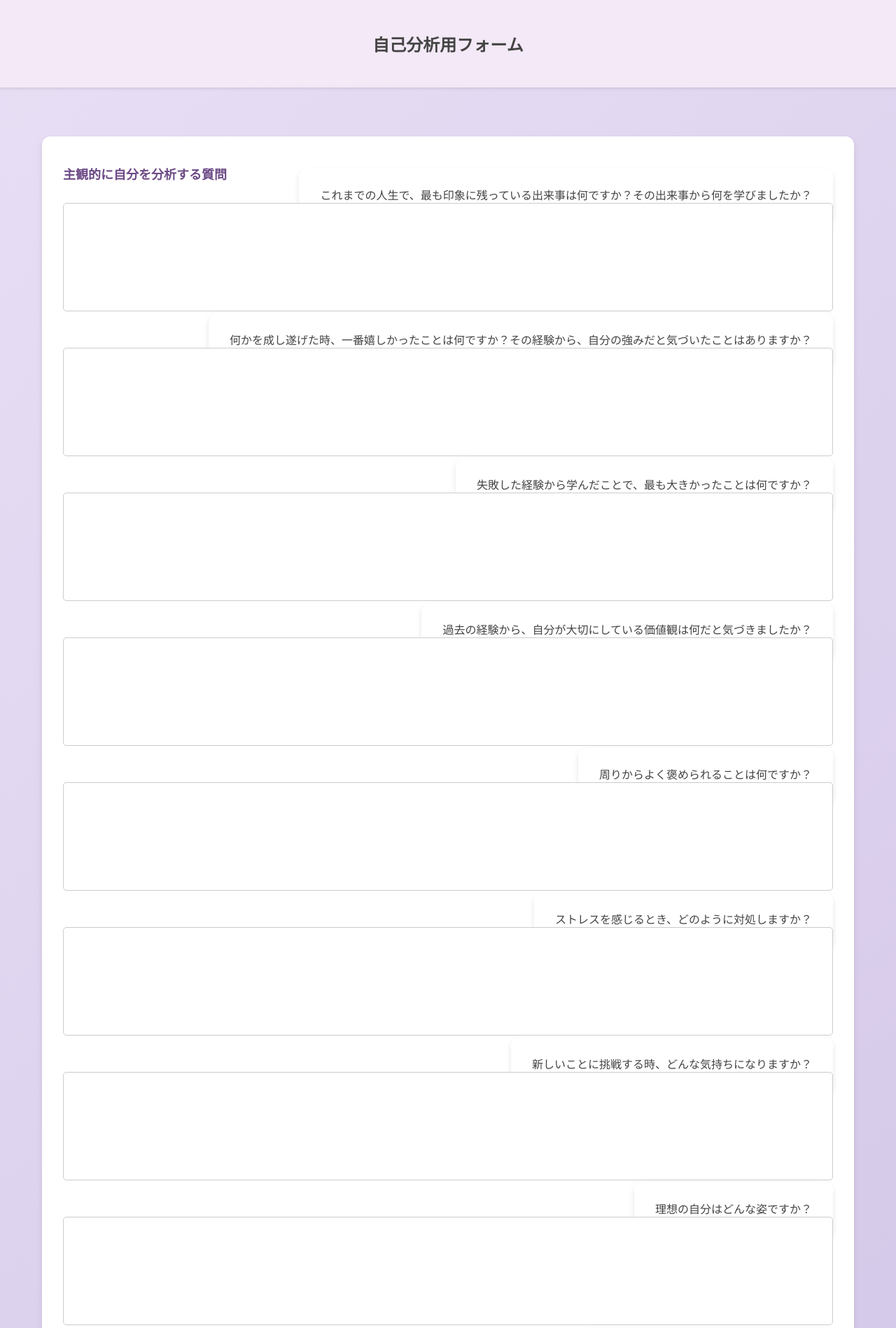
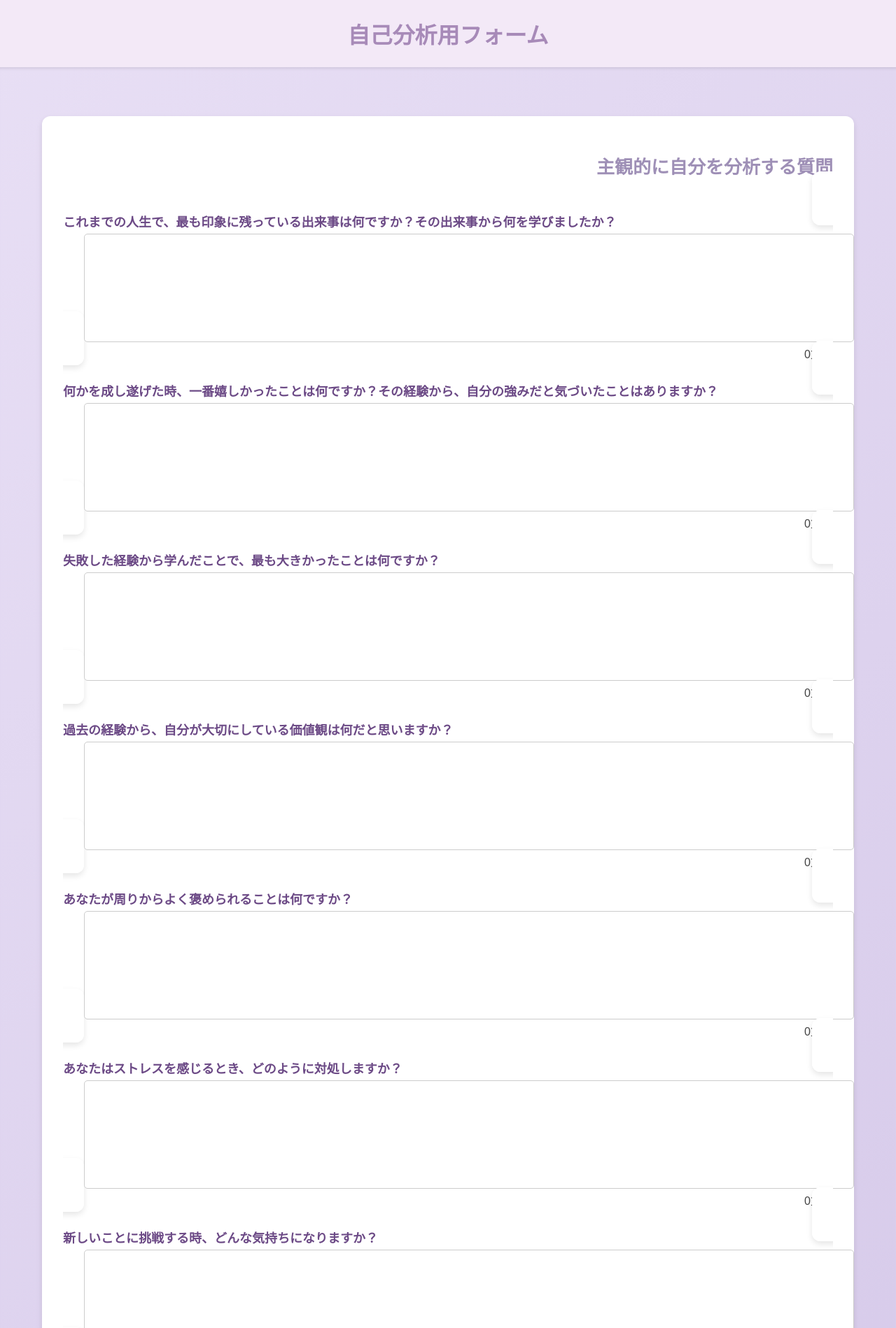
Before and after one commit to mepomaru/TH, a PHP site: page /trueHue/home/php/analyzeForm.php in a window 1280 px wide. Shown: the top 1898 px of the page at 70% size. Run offline with PHP 8.4, Linux system fonts and the light colour scheme.

Commit message:
add h3 for labels

```diff
--- a/public_html/home/php/analyzeForm.php
+++ b/public_html/home/php/analyzeForm.php
@@ -12,7 +12,7 @@
 <body>
     <!-- header -->
     <header>
-        <h2>自己分析用フォーム</h2>
+        <h1>自己分析用フォーム</h1>
     </header>
     <!-- /header -->
 
@@ -23,63 +23,83 @@
             <div class="card">
                 <from id="analyzeFrom" method="POST" action="">
                     <!-- 主観的質問 -->
-                    <h3>主観的に自分を分析する質問</h3>
+                    <h2>主観的に自分を分析する質問</h2>
                     <div>
-                        <label for="core_values" class="card">これまでの人生で、最も印象に残っている出来事は何ですか？その出来事から何を学びましたか？</label>
+                        <label for="core_values" class="card">
+                            <h3>これまでの人生で、最も印象に残っている出来事は何ですか？その出来事から何を学びましたか？</h3>
+                        </label>
                         <textarea id="core_values" name="core_values" rows="7" cols="50" required></textarea>
                         <span id="core_values_count">0</span>文字<br>
                     </div>
 
                     <div>
-                        <label for="accomplishment" class="card">何かを成し遂げた時、一番嬉しかったことは何ですか？その経験から、自分の強みだと気づいたことはありますか？</label>
+                        <label for="accomplishment" class="card">
+                            <h3>何かを成し遂げた時、一番嬉しかったことは何ですか？その経験から、自分の強みだと気づいたことはありますか？</h3>
+                        </label>
                         <textarea id="accomplishment" name="accomplishment" rows="7" cols="50" required></textarea>
                         <span id="accomplishment_count">0</span>文字<br>
                     </div>
 
                     <div>
-                        <label for="lesson" class="card">失敗した経験から学んだことで、最も大きかったことは何ですか？</label>
+                        <label for="lesson" class="card">
+                            <h3>失敗した経験から学んだことで、最も大きかったことは何ですか？</h3>
+                        </label>
                         <textarea id="lesson" name="lesson" rows="7" cols="50" required></textarea>
                         <span id="lesson_count">0</span>文字<br>
                     </div>
 
                     <div>
-                        <label for="core_values_repeat" class="card">過去の経験から、自分が大切にしている価値観は何だと気づきましたか？</label>
+                        <label for="core_values_repeat" class="card">
+                            <h3>過去の経験から、自分が大切にしている価値観は何だと思いますか？</h3>
+                        </label>
                         <textarea id="core_values_repeat" name="core_values_repeat" rows="7" cols="50" required></textarea>
                         <span id="core_values_repeat_count">0</span>文字<br>
                     </div>
 
                     <div>
-                        <label for="compliment" class="card">周りからよく褒められることは何ですか？</label>
+                        <label for="compliment" class="card">
+                            <h3>あなたが周りからよく褒められることは何ですか？</h3>
+                        </label>
                         <textarea id="compliment" name="compliment" rows="7" cols="50" required></textarea>
                         <span id="compliment_count">0</span>文字<br>
                     </div>
 
                     <div>
-                        <label for="coping" class="card">ストレスを感じるとき、どのように対処しますか？</label>
+                        <label for="coping" class="card">
+                            <h3>あなたはストレスを感じるとき、どのように対処しますか？</h3>
+                        </label>
                         <textarea id="coping" name="coping" rows="7" cols="50" required></textarea>
                         <span id="coping_count">0</span>文字<br>
                     </div>
 
                     <div>
-                        <label for="challenge_feelings" class="card">新しいことに挑戦する時、どんな気持ちになりますか？</label>
+                        <label for="challenge_feelings" class="card">
+                            <h3>新しいことに挑戦する時、どんな気持ちになりますか？</h3>
+                        </label>
                         <textarea id="challenge_feelings" name="challenge_feelings" rows="7" cols="50" required></textarea>
                         <span id="challenge_feelings_count">0</span>文字<br>
                     </div>
 
                     <div>
-                        <label for="ideal_self" class="card">理想の自分はどんな姿ですか？</label>
+                        <label for="ideal_self" class="card">
+                            <h3>あなたの理想の自分はどんな姿ですか？</h3>
+                        </label>
                         <textarea id="ideal_self" name="ideal_self" rows="7" cols="50" required></textarea>
                         <span id="ideal_self_count">0</span>文字<br>
                     </div>
 
                     <div>
-                        <label for="future_self" class="card">5年後の自分はどうなっていたいですか？</label>
+                        <label for="future_self" class="card">
+                            <h3>5年後の自分はどうなっていたいですか？</h3>
+                        </label>
                         <textarea id="future_self" name="future_self" rows="7" cols="50" required></textarea>
                         <span id="future_self_count">0</span>文字<br>
                     </div>
 
                     <div>
-                        <label for="contribution" class="card">どんな仕事や生き方で、社会に貢献したいですか？</label>
+                        <label for="contribution" class="card">
+                            <h3>どんな仕事や生き方で、社会に貢献したいですか？</h3>
+                        </label>
                         <textarea id="contribution" name="contribution" rows="7" cols="50" required></textarea>
                         <span id="contribution_count">0</span>文字<br>
                     </div>
@@ -89,61 +109,81 @@
                     <h3>客観的に自分を分析する質問</h3>
 
                     <div>
-                        <label for="life_priority" class="card">あなたにとって、人生で最も大切にしたいことは何ですか？</label>
+                        <label for="life_priority" class="card">
+                            <h3>あなたにとって、人生で最も大切にしたいことは何ですか？</h3>
+                        </label>
                         <textarea id="life_priority" name="life_priority" rows="7" cols="50" required></textarea>
                         <span id="life_priority_count">0</span>文字<br>
                     </div>
 
                     <div>
-                        <label for="redo" class="card">もし、人生をやり直せるなら、どんなことをしたいですか？</label>
+                        <label for="redo" class="card">
+                            <h3>もし、人生をやり直せるなら、どんなことをしたいですか？</h3>
+                        </label>
                         <textarea id="redo" name="redo" rows="7" cols="50" required></textarea>
                         <span id="redo_count">0</span>文字<br>
                     </div>
 
                     <div>
-                        <label for="strength" class="card">あなたが最も得意なことを一つ挙げ、その理由を具体的に説明してください。</label>
+                        <label for="strength" class="card">
+                            <h3>あなたが最も得意なことを一つ挙げ、その理由を具体的に説明してください。</h3>
+                        </label>
                         <textarea id="strength" name="strength" rows="7" cols="50" required></textarea>
                         <span id="strength_count">0</span>文字<br>
                     </div>
 
                     <div>
-                        <label for="weakness" class="card">あなたが最も苦手なことを一つ挙げ、その理由を具体的に説明してください。</label>
+                        <label for="weakness" class="card">
+                            <h3>あなたが最も苦手なことを一つ挙げ、その理由を具体的に説明してください。</h3>
+                        </label>
                         <textarea id="weakness" name="weakness" rows="7" cols="50" required></textarea>
                         <span id="weakness_count">0</span>文字<br>
                     </div>
 
                     <div>
-                        <label for="growth" class="card">過去に最も成長できた経験は何ですか？その経験から、何を学びましたか？</label>
+                        <label for="growth" class="card">
+                            <h3>過去に最も成長できた経験は何ですか？その経験から、何を学びましたか？</h3>
+                        </label>
                         <textarea id="growth" name="growth" rows="7" cols="50" required></textarea>
                         <span id="growth_count">0</span>文字<br>
                     </div>
 
                     <div>
-                        <label for="relationship_value" class="card">人間関係において、最も大切にしていることは何ですか？</label>
+                        <label for="relationship_value" class="card">
+                            <h3>人間関係において、最も大切にしていることは何ですか？</h3>
+                        </label>
                         <textarea id="relationship_value" name="relationship_value" rows="7" cols="50" required></textarea>
                         <span id="relationship_value_count">0</span>文字<br>
                     </div>
 
                     <div>
-                        <label for="advice" class="card">もし、誰か人間関係で何か一つだけアドバイスできるとしたら、どんなことを言いますか？</label>
+                        <label for="advice" class="card">
+                            <h3>もし、誰かに人間関係で何か一つだけアドバイスできるとしたら、どんなことを言いますか？</h3>
+                        </label>
                         <textarea id="advice" name="advice" rows="7" cols="50" required></textarea>
                         <span id="advice_count">0</span>文字<br>
                     </div>
 
                     <div>
-                        <label for="stress_management" class="card">ストレスを感じた時、どのように対処しますか？</label>
+                        <label for="stress_management" class="card">
+                            <h3>ストレスを感じた時、どのように対処しますか？</h3>
+                        </label>
                         <textarea id="stress_management" name="stress_management" rows="7" cols="50" required></textarea>
                         <span id="stress_management_count">0</span>文字<br>
                     </div>
 
                     <div>
-                        <label for="happiness" class="card">幸せを感じる瞬間は、どのような時ですか？</label>
+                        <label for="happiness" class="card">
+                            <h3>幸せを感じる瞬間は、どのような時ですか？</h3>
+                        </label>
                         <textarea id="happiness" name="happiness" rows="7" cols="50" required></textarea>
                         <span id="happiness_count">0</span>文字<br>
                     </div>
 
                     <div>
-                        <label for="adaptability" class="card">変化に対して、あなたはどちらかと言えば積極的に対応する方ですか、それとも消極的な方ですか？</label>
+                        <label for="adaptability" class="card">
+                            <h3>変化に対して、あなたはどちらかと言えば積極的に対応する方ですか、それとも消極的な方ですか？</h3>
+                        </label>
                         <textarea id="adaptability" name="adaptability" rows="7" cols="50" required></textarea>
                         <span id="adaptability_count">0</span>文字<br>
                     </div>
```
